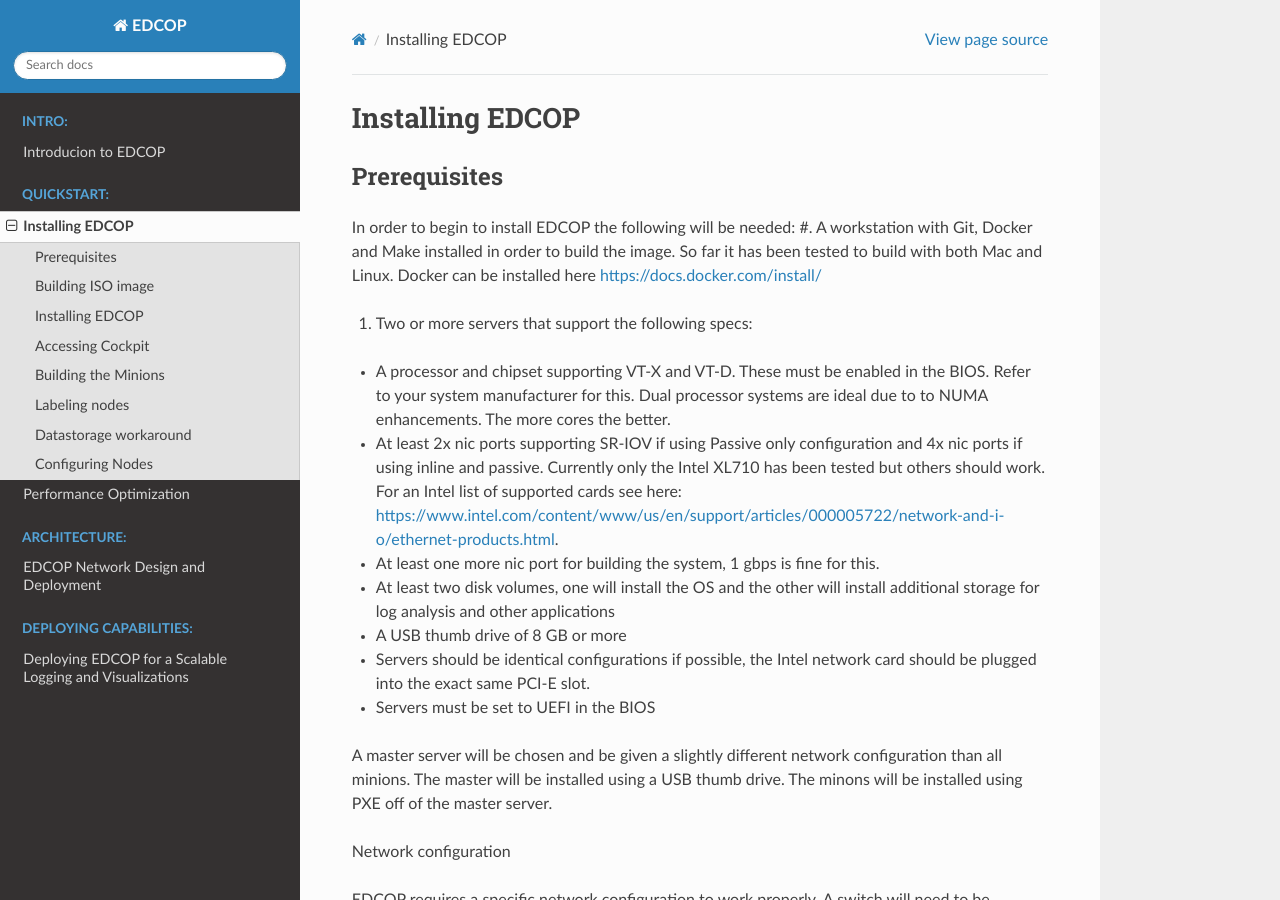
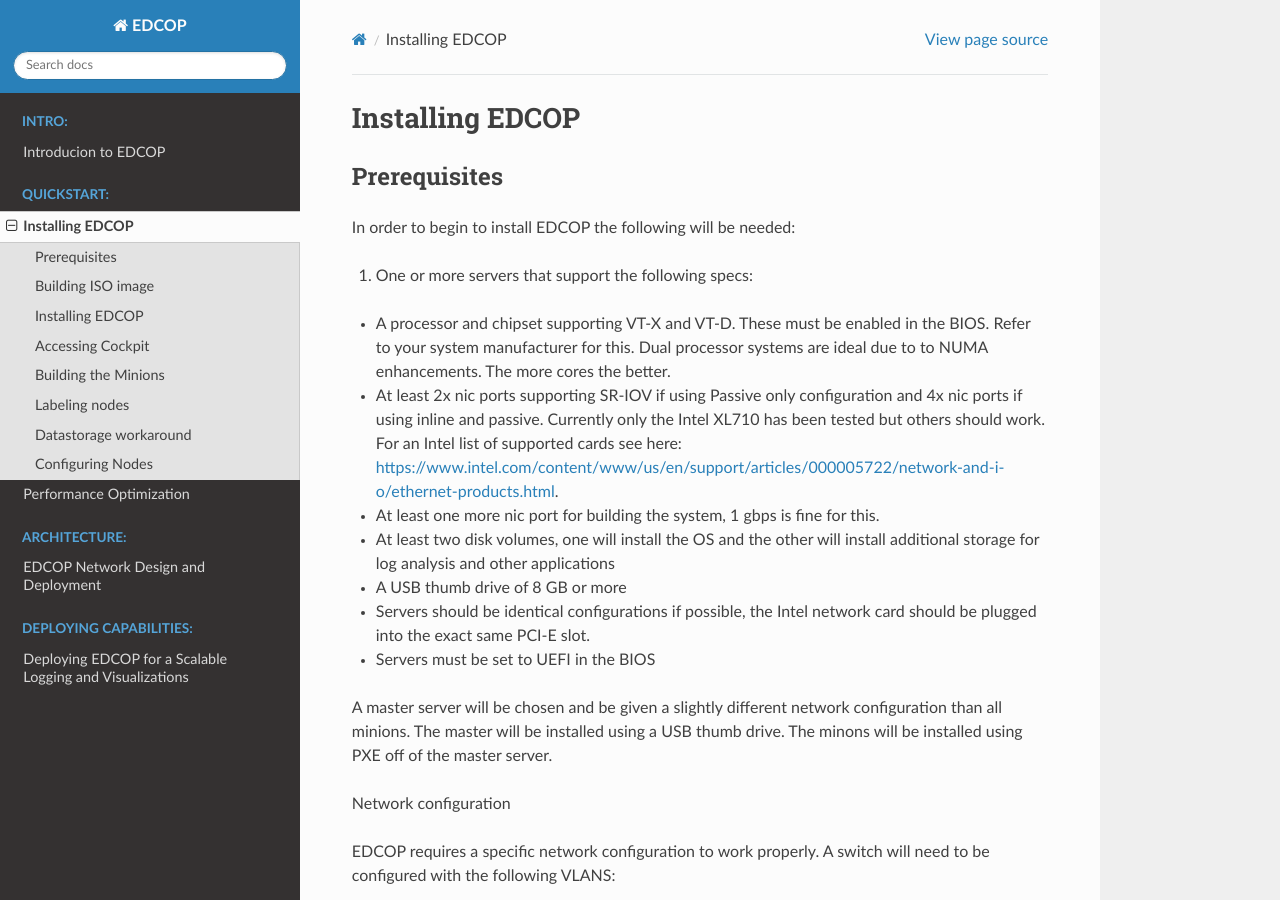
Before and after one commit to sealingtech/EDCOP, a Sphinx documentation site: the page built from docs/installation_guide.rst, in a window 1280 px wide and 900 px high. Built offline with Sphinx 7.4.7 and the Read the Docs theme 2.0.0, drawn with Linux system fonts in a browser that asks for light colours; some of the changed text lies outside the part shown.

Commit message:
Update installation_guide.rst

```diff
--- a/docs/installation_guide.rst
+++ b/docs/installation_guide.rst
@@ -6,9 +6,8 @@
 Prerequisites
 =============
 In order to begin to install EDCOP the following will be needed:
-#. A workstation with Git, Docker and Make installed in order to build the image.  So far it has been tested to build with both Mac and Linux.  Docker can be installed here https://docs.docker.com/install/
 
-#. Two or more servers that support the following specs:
+#. One or more servers that support the following specs:
 
 - A processor and chipset supporting VT-X and VT-D.  These must be enabled in the BIOS.  Refer to your system manufacturer for this.  Dual processor systems are ideal due to to NUMA enhancements.  The more cores the better.
 - At least 2x nic ports supporting SR-IOV if using Passive only configuration and 4x nic ports if using inline and passive.  Currently only the Intel XL710 has been tested but others should work.  For an Intel list of supported cards see here: https://www.intel.com/content/www/us/en/support/articles/000005722/network-and-i-o/ethernet-products.html.
```
Also changed, not shown: other parts of docs/installation_guide.rst (+4 -0 lines).
